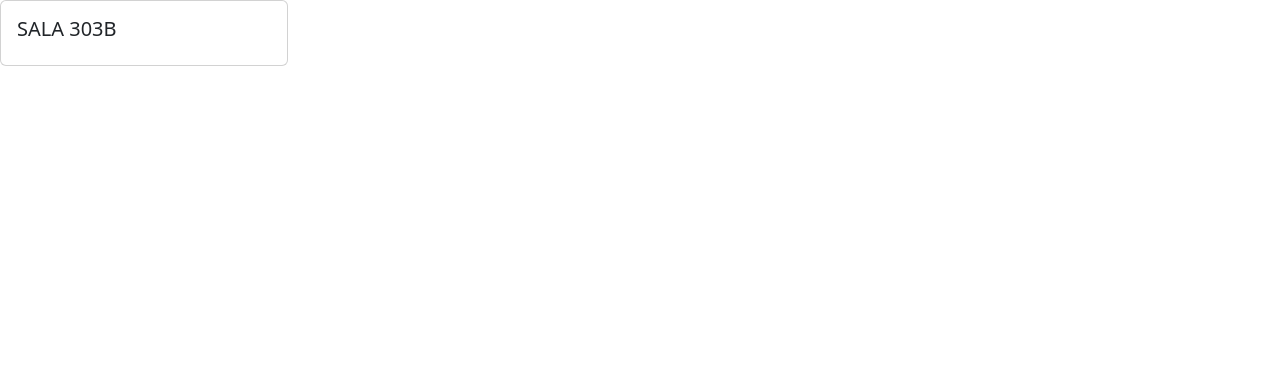
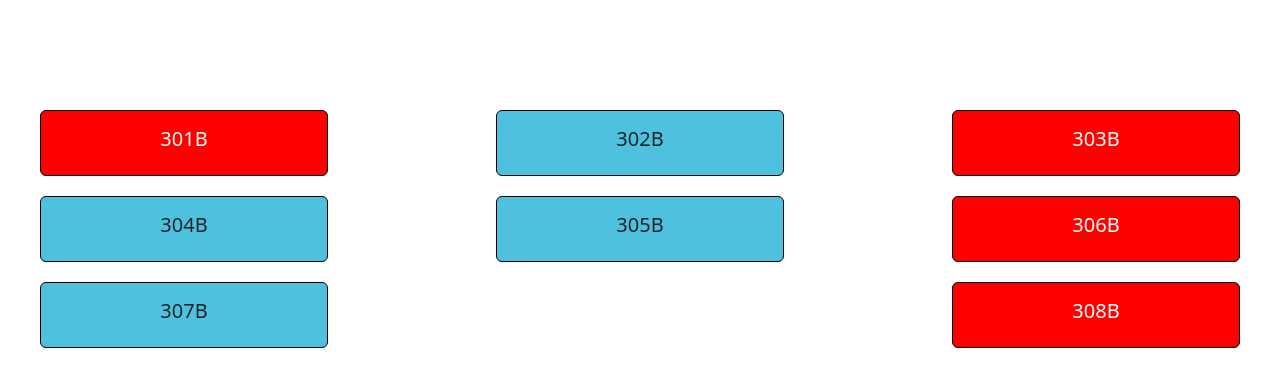
Before and after one commit to gabriel-senac/front_portal_emergencia, an Angular app: page / in a window 1280 px wide. Shown: the top 386 px of the page. Built offline with nearby package versions, Linux system fonts and the light colour scheme; no server answers.

Commit message:
iniciar a tela de monitoramento das salas

```diff
--- a/src/app/painel/painel.component.html
+++ b/src/app/painel/painel.component.html
@@ -1,8 +1,7 @@
-
-
-
-<div class="card estiloCard">
+<div class="d-flex flex-wrap margin card-container">
+  <div class="card estiloCard" *ngFor="let sala of salas" [ngClass]="{'verdadeEmergencia': sala.emergencia === true, 'naoVerdadeEmergencia' : sala.emergencia === false }">
     <div class="card-body">
-      <h5 class="card-title">SALA 303B</h5>
+      <h5 class="card-title centerText">{{sala.numSala}}</h5>
     </div>
   </div>
+</div>
--- a/src/app/painel/painel.component.scss
+++ b/src/app/painel/painel.component.scss
@@ -3,3 +3,36 @@
     width: 18rem;
 
 }
+
+
+.card-container{
+    display: flex;
+    justify-content: space-between;
+}
+
+
+.card {
+    margin: 10px;
+    border-color: black;
+}
+
+
+.margin{
+    margin-left: 30px;
+    margin-right: 30px;
+    margin-top: 100px;
+}
+
+.centerText{
+    text-align: center;
+}
+
+
+.verdadeEmergencia{
+  background-color: red;
+  color: white;
+}
+
+.naoVerdadeEmergencia{
+    background-color: #4EC1DF;
+}
--- a/src/app/painel/painel.component.ts
+++ b/src/app/painel/painel.component.ts
@@ -8,7 +8,17 @@ import { RoomsService } from '../services/rooms.service';
 })
 export class PainelComponent implements OnInit {
 
-  salas: any;
+  salas = [
+  {numSala: '301B', emergencia: true},
+  {numSala: '302B', emergencia: false},
+  {numSala: '303B', emergencia: true},
+  {numSala: '304B', emergencia: false},
+  {numSala: '305B', emergencia: false},
+  {numSala: '306B', emergencia: true},
+  {numSala: '307B', emergencia: false},
+  {numSala: '308B', emergencia: true}
+];
+
 
 constructor(private room_service: RoomsService){
 
@@ -22,7 +32,7 @@ ngOnInit(){
 obterMapaSalas(){
 
   this.room_service.getSalas().subscribe(data => {
-    this.salas = data;
+    // this.salas = data;
   })
 
 }
```
